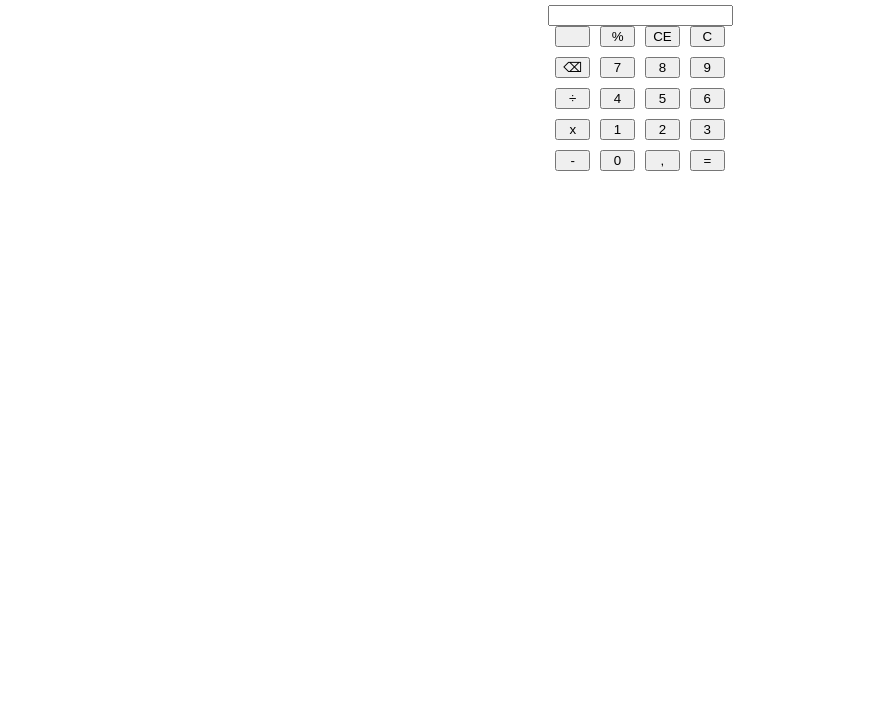
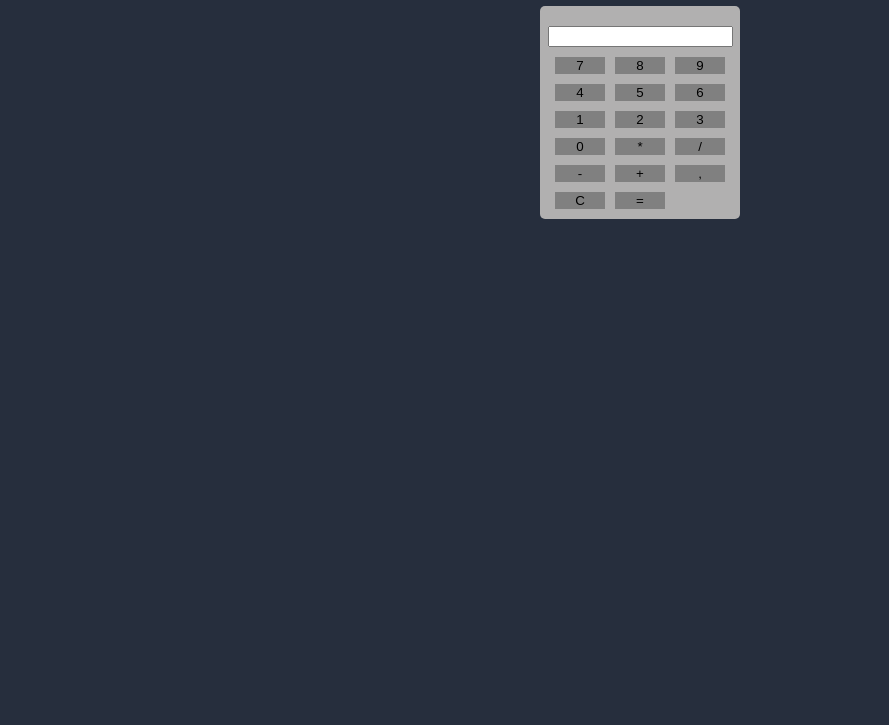
Before and after one commit to LucasSilvaDev1/calculadora, a plain HTML site: page index.html in a window 1280 px wide. Shown: the part 75-800 px from the top of the page, without its empty margins (0-889 px from the left). Drawn offline with Linux system fonts and the light colour scheme.

Commit message:
funcionalidade completa

```diff
--- a/estilo/style.css
+++ b/estilo/style.css
@@ -1,17 +1,48 @@
+@import url('https://fonts.googleapis.com/css2?family=Roboto:ital,wght@0,100;0,300;0,400;0,500;0,700;0,900;1,100;1,300;1,400;1,500;1,700;1,900&display=swap');
+
 *{
     box-sizing: border-box;
 
+}
+
+body{
+    background-color: rgb(38, 46, 61);
+    font-family: 'roboto';
+}
+
+h1{
+    text-align: center;
+    color: aliceblue;
+    text-shadow: white 1px 2px 3px;
+}
+
+button{
+    width: 50px;
+    background-color: gray;
+    border: none;
+}
+
+button:hover{
+    background-color: rgb(152, 151, 151);
 }
 
 .calculadora{
     display: flex;
     flex-direction: column;
     align-items: center;
+    background-color: rgb(177, 176, 176);
+    width: 200px;
+    margin: 0 auto;
+    border-radius: 5px;
+    padding: 10px;
+}
 
+.display{
+    margin: 10px;
 }
 
 .container{
     display: grid;
-    grid-template-columns: repeat(4, 1fr);
+    grid-template-columns: repeat(3, 1fr);
     gap: 10px;
 }
--- a/funcionalidade/code.js
+++ b/funcionalidade/code.js
@@ -0,0 +1,13 @@
+function appendToInput(value) {
+  document.getElementById("input").value += value;
+}
+
+function ClearInput() {
+  document.getElementById("input").value = "";
+}
+
+function calculate() {
+  let input = document.getElementById("input").value;
+  let result = eval(input);
+  document.getElementById('input').value = result;
+}
--- a/index.html
+++ b/index.html
@@ -11,29 +11,29 @@
 
     <div class="calculadora">
         <div class="display">
-            <input type="text" readonly>
+            <input id="input" type="text" readonly>
         </div>
         <div class="container">
-            <button></button>
-          <button>%</button>
-          <button>CE</button>
-          <button>C</button>
-          <button>⌫</button>
-          <button>7</button>
-          <button>8</button>
-          <button>9</button>
-          <button>÷</button>
-          <button>4</button>
-          <button>5</button>
-          <button>6</button>
-          <button>x</button>
-          <button>1</button>
-          <button>2</button>
-          <button>3</button>
-          <button>-</button>
-          <button>0</button>
-          <button>,</button>
-          <button>=</button>
+
+
+          <button onclick="appendToInput('7')">7</button>
+          <button onclick="appendToInput('8')">8</button>
+          <button onclick="appendToInput('9')">9</button>
+          <button onclick="appendToInput('4')">4</button>
+          <button onclick="appendToInput('5')">5</button>
+          <button onclick="appendToInput('6')">6</button>
+          <button onclick="appendToInput('1')">1</button>
+          <button onclick="appendToInput('2')">2</button>
+          <button onclick="appendToInput('3')">3</button>
+          <button onclick="appendToInput('0')">0</button>
+          <button onclick="appendToInput('*')">*</button>
+          <button onclick="appendToInput('/')">/</button>
+          <button onclick="appendToInput('-')">-</button>
+          <button onclick="appendToInput('+')">+</button>
+          <button onclick="appendToInput(',')">,</button>
+          <button onclick="ClearInput()">C</button>
+          <button onclick="calculate()">=</button>
+
 
         </div>
     </div>
```
